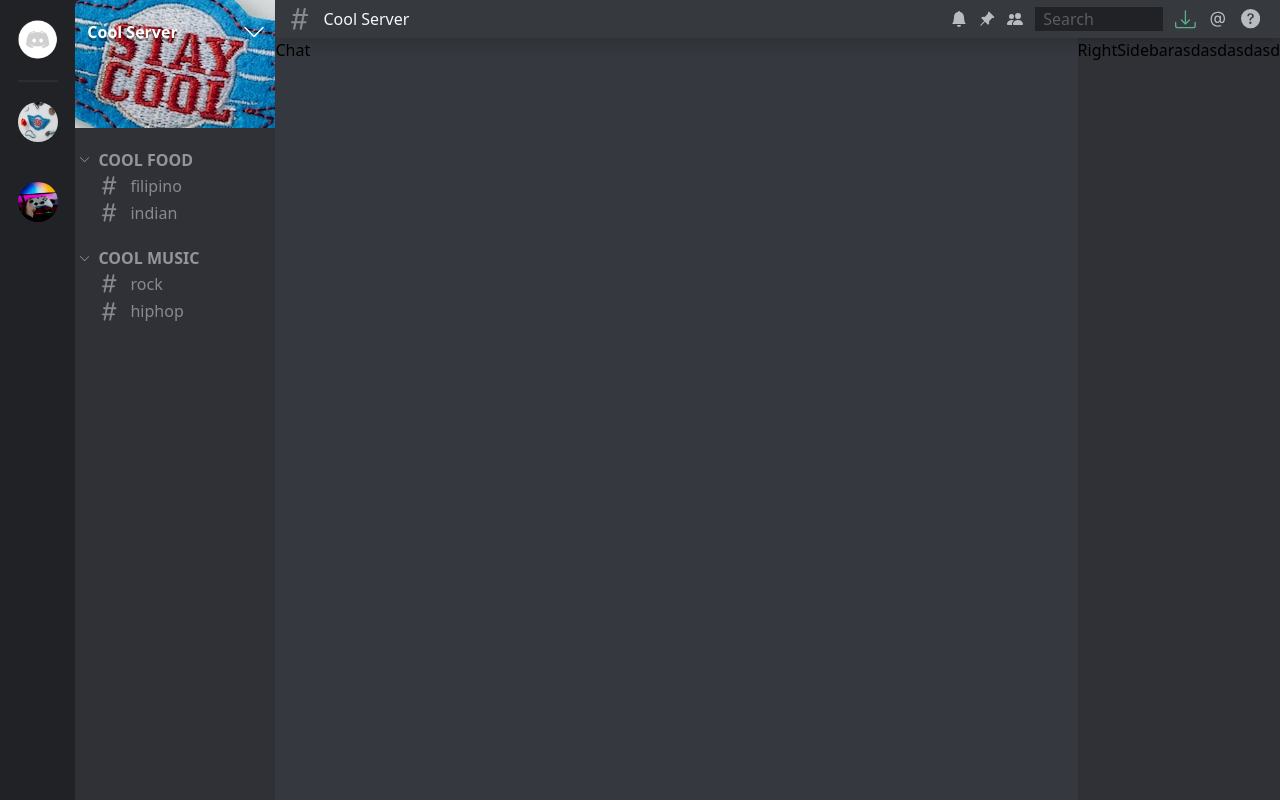
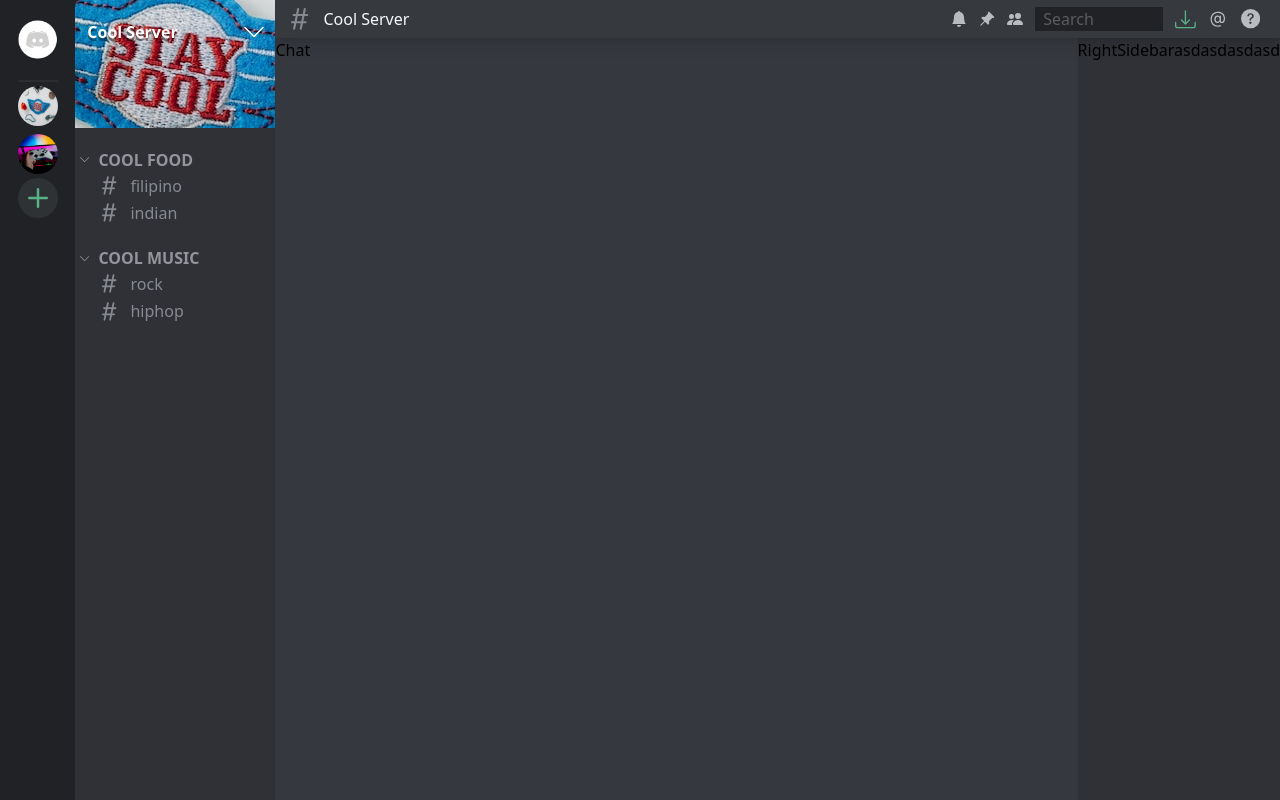
Before and after one commit to luvie23/Discord-Frontend, a React (Create React App) app in the folder discord/: page / in a window 1280 px wide. Built offline with nearby package versions, Linux system fonts and the light colour scheme.

Commit message:
working on a  functionality to add new servers

```diff
--- a/discord/src/App.js
+++ b/discord/src/App.js
@@ -17,7 +17,7 @@ function App() {
   return (
     <>
       <div className='flex bg-[#202226] h-screen'>
-        <Sidebar handleClick={handleClick}/>
+        <Sidebar servers={serverList} handleClick={handleClick}/>
         <Main server={selectedServer}/>
       </div>
 
--- a/discord/src/components/Server.js
+++ b/discord/src/components/Server.js
@@ -3,7 +3,7 @@ import React from "react";
 const Server = (props) => {
     return (
         <>
-            <img className="w-10 h-10 my-5 rounded-full hover:cursor-pointer"
+            <img className="w-10 h-10 my-1 rounded-full hover:cursor-pointer"
         alt={props.name} title={props.name} src={props.serverImage} onClick={props.handleClick}/>
        </>
     )
--- a/discord/src/components/Sidebar.js
+++ b/discord/src/components/Sidebar.js
@@ -1,22 +1,24 @@
 import {React, useState}  from "react";
 import Server from "./Server";
 import servers from "./servers";
-
+import {BsPlus} from "react-icons/bs"
 import discordlogo from '../assets/discordlogo.png'
 
 
-let serverList = servers
+
 
 
 const Sidebar = (props) => {
-
+    let serverList = props.servers
     return (
         <div className='h-full w-20 bg-[#202226] flex flex-col justify-start items-center'>
             <img className="w-10 py-5 border-b-2 border-[#2C2D31]" src={discordlogo}/>
             {serverList.map((server, index) => (
                 <Server key={server.id}serverImage={server.image} name={server.name} handleClick={() => {props.handleClick(index)}}/>
             ))}
-
+            <div>
+                <BsPlus  color="#59B287" className="bg-[#2E3235] rounded-full h-10 w-10 hover:cursor-pointer"/>
+            </div>
         </div>
     )
 }
```
